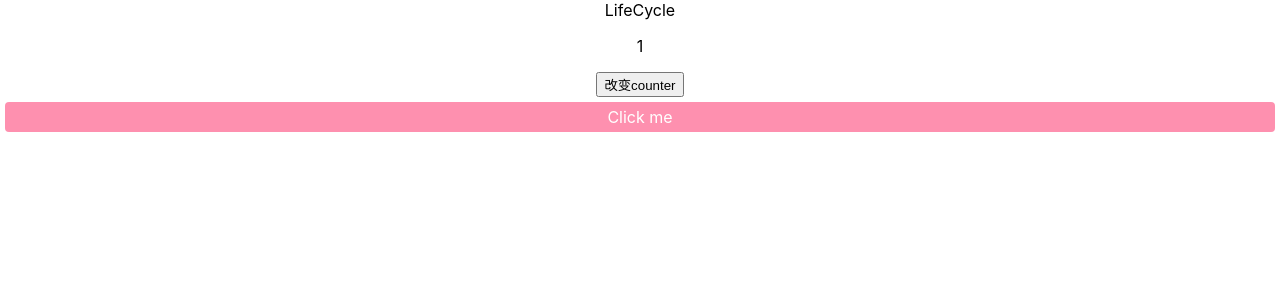
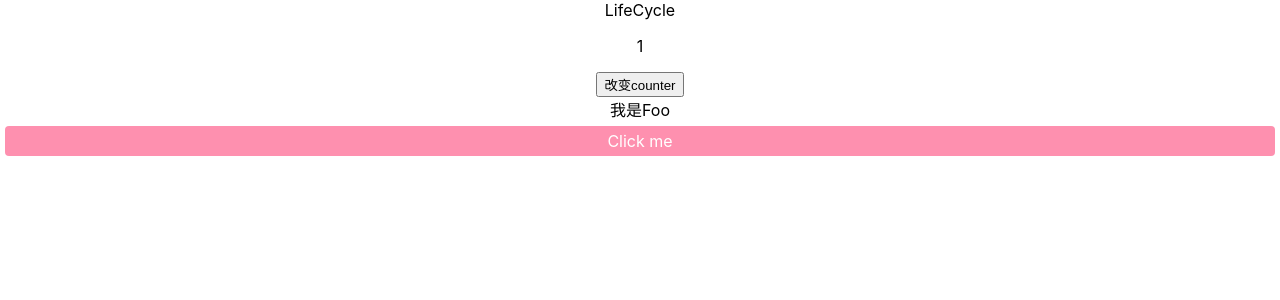
Before and after one commit to rzh11111111/react-exercise, a React (Create React App) app: page / in a window 1280 px wide. Both pictures are taken after a click on the button "改变counter". Shown: the top 300 px of the page. Built offline with nearby package versions, Linux system fonts and the light colour scheme.

Commit message:
生命周期组件销毁前

```diff
--- a/src/pages/LifeCycle.js
+++ b/src/pages/LifeCycle.js
@@ -42,7 +42,17 @@ export default class LifeCycle extends Component {
             <div>LifeCycle
                 <p>{counter}</p>
                 <button onClick={this.setCounter}>改变counter</button>
+
+            {!!(counter % 2) &&<Foo/>}
             </div>
         )
     }
 }
+class Foo extends Component {
+    componentWillUnmount(){
+        console.log("componentWillUnmount",'Foo')
+    }
+    render(){
+        return <div>我是Foo</div>
+    }
+}
```
